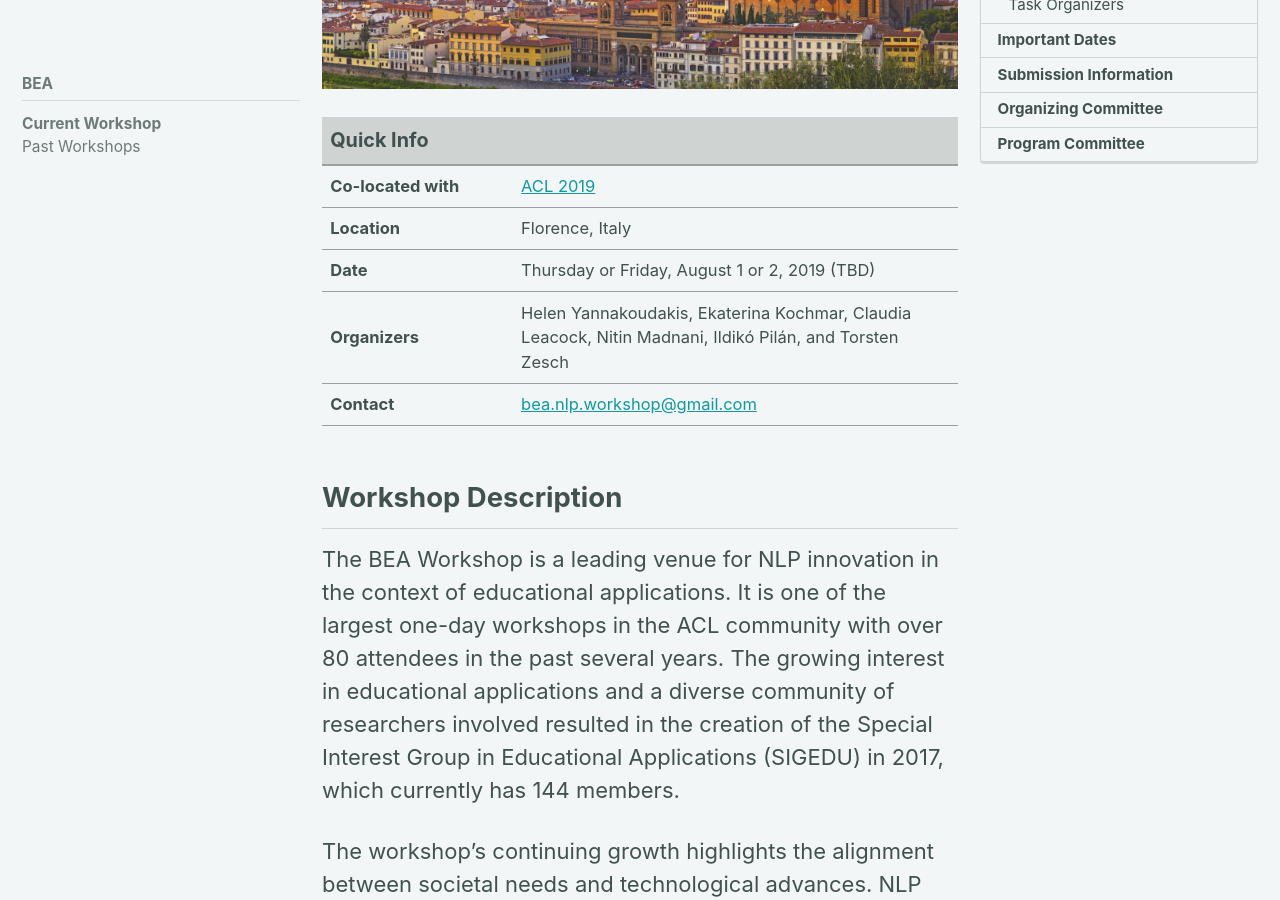
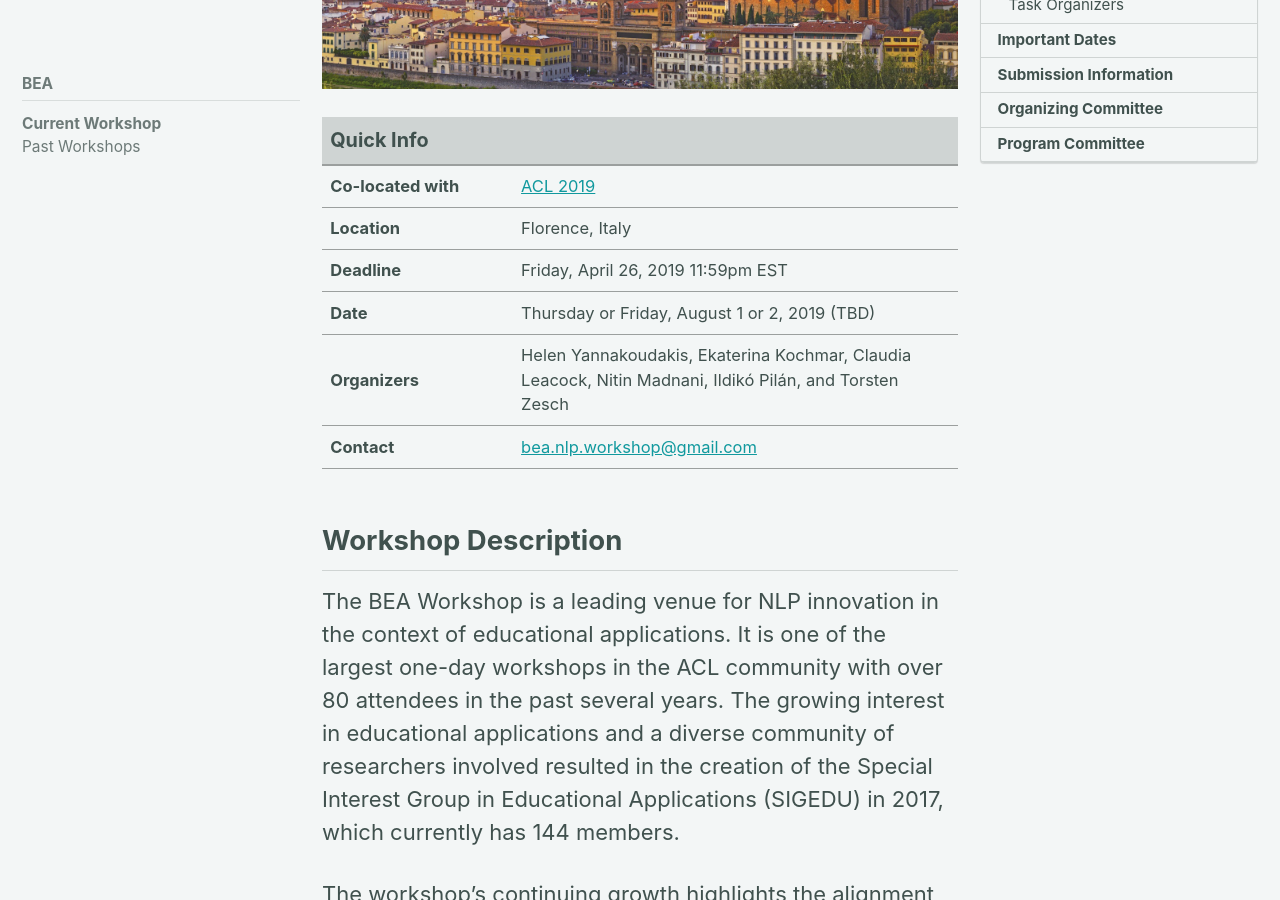
Before and after one commit to sigedu-org/website, a Jekyll site: the page built from _pages/bea/current.md, in a window 1280 px wide and 900 px high, scrolled down 401 px. Built offline with Jekyll 4.4.1, drawn with Linux system fonts in a browser that asks for light colours; cached includes are drawn as plain includes; nearby versions of some CDN libraries.

Commit message:
Add deadline to quick info table.

```diff
--- a/_pages/bea/current.md
+++ b/_pages/bea/current.md
@@ -24,6 +24,10 @@ toc_icon: 'cog'
         <tr>
             <td><strong>Location</strong></td>
             <td>Florence, Italy</td>
+        </tr>
+        <tr>
+            <td><strong>Deadline</strong></td>
+            <td>Friday, April 26, 2019 11:59pm EST</td>
         </tr>
         <tr>
             <td><strong>Date</strong></td>
```
